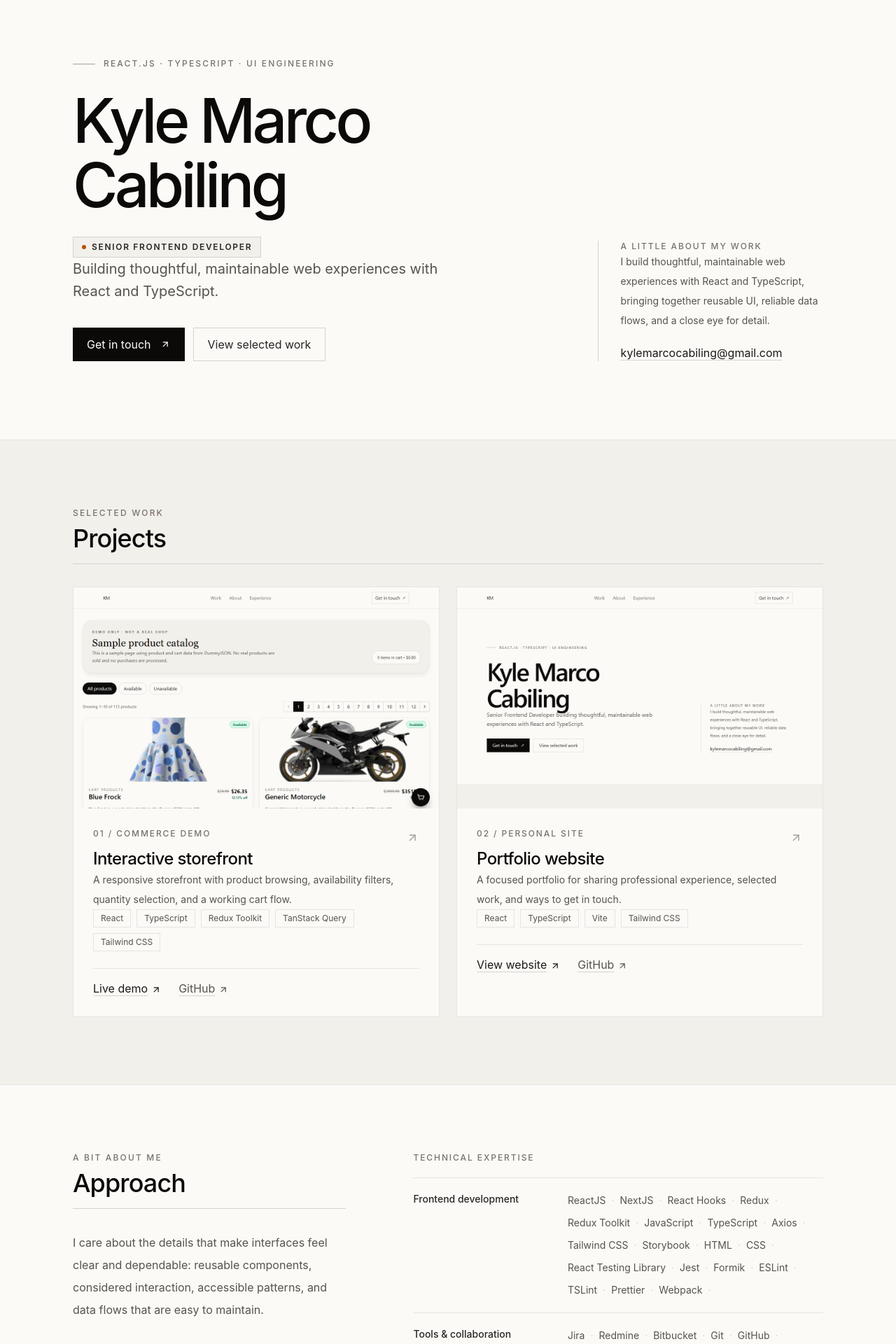
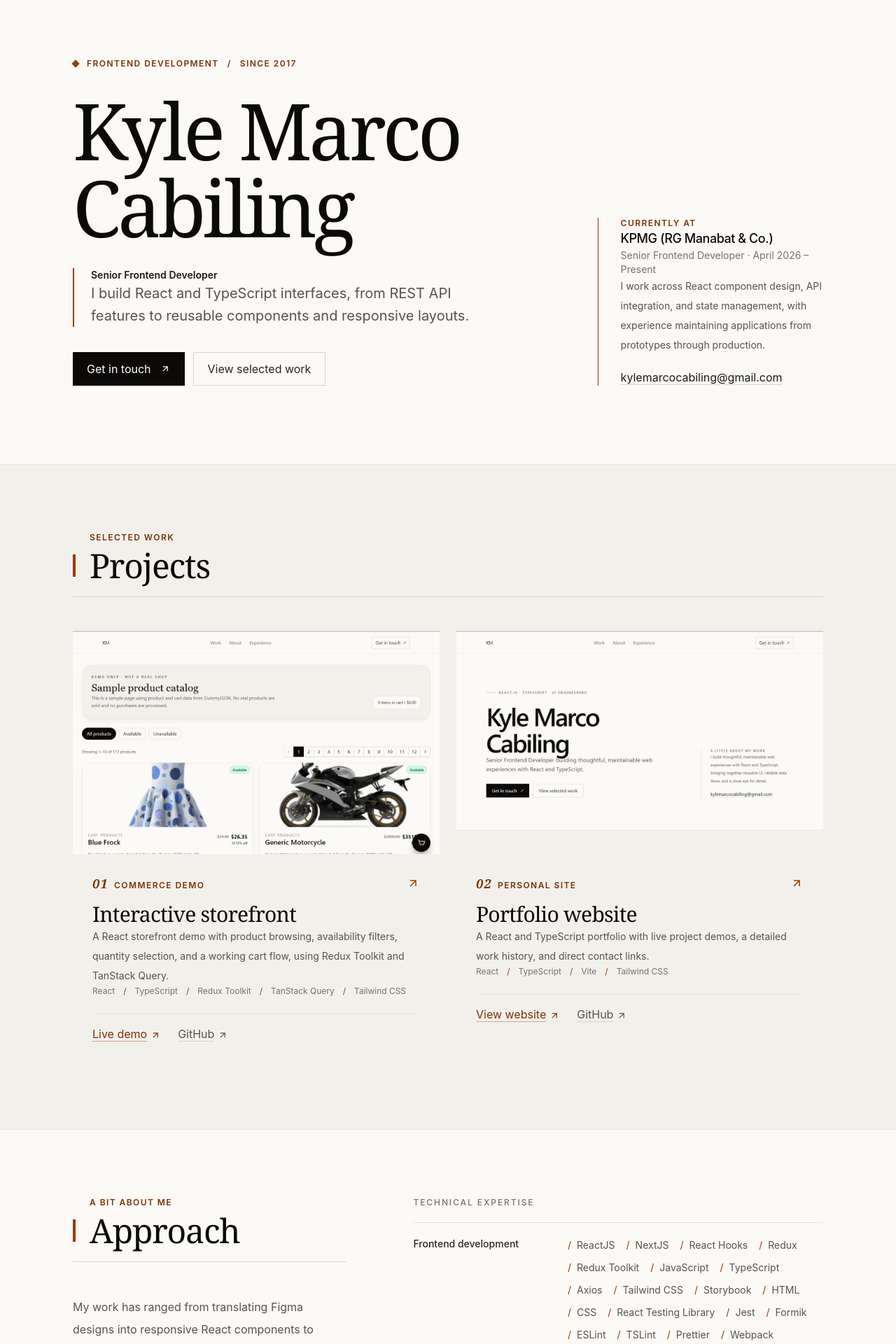
Before and after one commit to KyleMarco/portfolio, a React (Vite) app: page / in a window 1280 px wide. Shown: the part 120-2040 px from the top of the page at 70% size. Built offline with nearby package versions, Linux system fonts and the light colour scheme.

Commit message:
updated UI

```diff
--- a/src/routes/HomePage.tsx
+++ b/src/routes/HomePage.tsx
@@ -11,12 +11,16 @@ import {
 
 function SectionHeading({ eyebrow, title, id }: { eyebrow: string; title: string; id?: string }) {
   return (
-    <div className="mb-8 flex items-end justify-between gap-4 border-b border-stone-300 pb-4">
+    <div className="mb-10 flex items-end gap-5 border-b border-stone-300 pb-5 sm:mb-12">
+      <span aria-hidden="true" className="mb-2 h-8 w-1 shrink-0 bg-amber-800" />
       <div>
-        <p className="mb-2 text-xs font-medium uppercase tracking-[0.18em] text-stone-500">
+        <p className="mb-2 text-xs font-semibold uppercase tracking-[0.12em] text-amber-900">
           {eyebrow}
         </p>
-        <h2 id={id} className="text-3xl font-medium tracking-tight text-stone-950 sm:text-4xl">
+        <h2
+          id={id}
+          className="font-serif text-4xl font-medium tracking-tight text-stone-950 sm:text-5xl"
+        >
           {title}
         </h2>
       </div>
@@ -32,25 +36,22 @@ export default function HomePage() {
         className="mx-auto grid max-w-6xl gap-12 px-5 pb-20 pt-16 sm:px-8 sm:pb-28 sm:pt-24 lg:grid-cols-[1.35fr_0.65fr] lg:items-end lg:gap-20 lg:px-10 lg:pt-32"
       >
         <div>
-          <p className="mb-7 flex items-center gap-3 text-xs font-medium uppercase tracking-[0.18em] text-stone-500">
-            <span aria-hidden="true" className="h-px w-8 bg-stone-400" />
-            {homePageContent.heroTechnologies}
+          <p className="mb-8 flex items-center gap-3 text-xs font-semibold uppercase tracking-[0.12em] text-amber-900">
+            <span aria-hidden="true" className="h-2 w-2 rotate-45 bg-amber-800" />
+            Frontend development <span aria-hidden="true">/</span> Since 2017
           </p>
           <h1
             id="hero-title"
             aria-label={`${profile.firstName} ${profile.lastName}`}
-            className="max-w-4xl text-5xl font-medium leading-[1.04] tracking-[-0.055em] text-stone-950 sm:text-7xl lg:text-[5.5rem]"
+            className="max-w-4xl font-serif text-6xl font-medium leading-[0.98] tracking-[-0.045em] text-stone-950 sm:text-8xl lg:text-[7rem]"
           >
             {profile.firstName}
             <br />
             {profile.lastName}
           </h1>
-          <div className="mt-7 max-w-2xl">
-            <p className="inline-flex items-center gap-2 border border-stone-300 bg-[#f2f0eb] px-3 py-1.5 text-xs font-semibold uppercase tracking-[0.14em] text-stone-800">
-              <span aria-hidden="true" className="h-1.5 w-1.5 rounded-full bg-amber-700" />
-              {profile.role}
-            </p>
-            <p className="mt-4 max-w-xl text-lg leading-8 text-stone-600 sm:text-xl">
+          <div className="mt-8 max-w-2xl border-l-2 border-amber-800 pl-5 sm:pl-6">
+            <p className="text-sm font-semibold text-stone-900">{profile.role}</p>
+            <p className="mt-2 max-w-xl text-lg leading-8 text-stone-600 sm:text-xl">
               {homePageContent.heroDescription}
             </p>
           </div>
@@ -60,7 +61,13 @@ export default function HomePage() {
               className="inline-flex min-h-12 items-center justify-center gap-3 bg-stone-950 px-5 text-sm font-medium text-white transition-colors hover:bg-stone-700 focus-visible:outline-2 focus-visible:outline-offset-4 focus-visible:outline-stone-950 motion-reduce:transition-none"
             >
               {homePageContent.heroContactLabel}
-              <svg aria-hidden="true" focusable="false" viewBox="0 0 20 20" fill="none" className="h-4 w-4">
+              <svg
+                aria-hidden="true"
+                focusable="false"
+                viewBox="0 0 20 20"
+                fill="none"
+                className="h-4 w-4"
+              >
                 <path d="M6 14 14 6M6 6h8v8" stroke="currentColor" strokeWidth="1.5" />
               </svg>
             </a>
@@ -72,9 +79,15 @@ export default function HomePage() {
             </a>
           </div>
         </div>
-        <aside className="border-t border-stone-300 pt-5 lg:justify-self-end lg:border-l lg:border-t-0 lg:pl-8 lg:pt-0">
-          <p className="text-xs font-medium uppercase tracking-[0.16em] text-stone-500">
-            {homePageContent.aboutWorkLabel}
+        <aside className="border-t border-stone-300 pt-5 lg:justify-self-end lg:border-l lg:border-t-0 lg:border-amber-800 lg:pl-8 lg:pt-0">
+          <p className="text-xs font-semibold uppercase tracking-[0.12em] text-amber-900">
+            Currently at
+          </p>
+          <p className="mt-3 text-lg font-medium tracking-tight text-stone-950">
+            {experiences[0].company}
+          </p>
+          <p className="mt-1 text-sm text-stone-500">
+            {experiences[0].role} <span aria-hidden="true">·</span> {experiences[0].dates}
           </p>
           <p className="mt-4 max-w-sm text-sm leading-7 text-stone-600">{profile.summary}</p>
           <a
@@ -97,7 +110,7 @@ export default function HomePage() {
             {projects.map((project, index) => (
               <article
                 key={project.title}
-                className="group overflow-hidden border border-stone-200 bg-[#fbfaf7] transition-colors hover:border-stone-400 motion-reduce:transition-none"
+                className="group overflow-hidden border-t-2 border-stone-300 bg-transparent transition-colors hover:border-amber-800 motion-reduce:transition-none"
               >
                 <img
                   src={`${import.meta.env.BASE_URL}${project.screenshot}`}
@@ -106,23 +119,30 @@ export default function HomePage() {
                   height={800}
                   loading="lazy"
                   decoding="async"
-                  className="aspect-[1.65] w-full object-cover object-top"
+                  className="aspect-[1.65] w-full bg-stone-200 object-cover object-top transition-transform duration-500 group-hover:scale-[1.015] motion-reduce:transition-none"
                 />
                 <div className="p-5 sm:p-7">
                   <div className="flex items-start justify-between gap-4">
                     <div>
-                      <p className="text-xs font-medium uppercase tracking-[0.16em] text-stone-500">
-                        0{index + 1}{homePageContent.projectNumberSeparator}{project.category}
+                      <p className="text-xs font-semibold uppercase tracking-[0.12em] text-amber-900">
+                        <span className="mr-2 font-serif text-lg italic">0{index + 1}</span>
+                        {project.category}
                       </p>
-                      <h3 className="mt-3 text-xl font-medium tracking-tight text-stone-950 sm:text-2xl">
+                      <h3 className="mt-3 font-serif text-2xl font-medium tracking-tight text-stone-950 sm:text-3xl">
                         {project.title}
                       </h3>
                     </div>
                     <span
                       aria-hidden="true"
-                      className="mt-1 text-lg text-stone-400 transition-transform group-hover:translate-x-1 group-hover:-translate-y-1 motion-reduce:transition-none"
+                      className="mt-1 text-lg text-amber-800 transition-transform group-hover:translate-x-1 group-hover:-translate-y-1 motion-reduce:transition-none"
                     >
-                      <svg aria-hidden="true" focusable="false" viewBox="0 0 20 20" fill="none" className="h-5 w-5">
+                      <svg
+                        aria-hidden="true"
+                        focusable="false"
+                        viewBox="0 0 20 20"
+                        fill="none"
+                        className="h-5 w-5"
+                      >
                         <path d="M6 14 14 6M6 6h8v8" stroke="currentColor" strokeWidth="1.5" />
                       </svg>
                     </span>
@@ -130,13 +150,15 @@ export default function HomePage() {
                   <p className="mt-3 text-sm leading-7 text-stone-600">{project.description}</p>
                   <ul
                     aria-label={`${project.title} technologies`}
-                    className="mt-5 flex flex-wrap gap-2"
+                    className="mt-5 flex flex-wrap gap-x-3 gap-y-1"
                   >
-                    {project.technologies.map((technology) => (
-                      <li
-                        key={technology}
-                        className="border border-stone-200 px-2.5 py-1 text-xs text-stone-600"
-                      >
+                    {project.technologies.map((technology, technologyIndex) => (
+                      <li key={technology} className="text-xs text-stone-500">
+                        {technologyIndex > 0 && (
+                          <span aria-hidden="true" className="mr-3 text-amber-800">
+                            /
+                          </span>
+                        )}
                         {technology}
                       </li>
                     ))}
@@ -144,10 +166,16 @@ export default function HomePage() {
                   <div className="mt-6 flex flex-wrap gap-x-6 gap-y-3 border-t border-stone-200 pt-4">
                     <Link
                       to={project.demoHref}
-                      className="text-sm font-medium text-stone-900 underline decoration-stone-300 underline-offset-4 transition-colors hover:decoration-stone-900 focus-visible:outline-2 focus-visible:outline-offset-4 focus-visible:outline-stone-950"
+                      className="text-sm font-semibold text-amber-900 underline decoration-amber-800/40 underline-offset-4 transition-colors hover:decoration-amber-900 focus-visible:outline-2 focus-visible:outline-offset-4 focus-visible:outline-stone-950"
                     >
                       {project.demoLabel}
-                      <svg aria-hidden="true" focusable="false" viewBox="0 0 20 20" fill="none" className="ml-1 inline-block h-4 w-4">
+                      <svg
+                        aria-hidden="true"
+                        focusable="false"
+                        viewBox="0 0 20 20"
+                        fill="none"
+                        className="ml-1 inline-block h-4 w-4"
+                      >
                         <path d="M6 14 14 6M6 6h8v8" stroke="currentColor" strokeWidth="1.5" />
                       </svg>
                     </Link>
@@ -158,7 +186,13 @@ export default function HomePage() {
                       className="text-sm font-medium text-stone-600 underline decoration-stone-300 underline-offset-4 transition-colors hover:text-stone-950 hover:decoration-stone-900 focus-visible:outline-2 focus-visible:outline-offset-4 focus-visible:outline-stone-950"
                     >
                       {homePageContent.projectLinkLabels.source}
-                      <svg aria-hidden="true" focusable="false" viewBox="0 0 20 20" fill="none" className="ml-1 inline-block h-4 w-4">
+                      <svg
+                        aria-hidden="true"
+                        focusable="false"
+                        viewBox="0 0 20 20"
+                        fill="none"
+                        className="ml-1 inline-block h-4 w-4"
+                      >
                         <path d="M6 14 14 6M6 6h8v8" stroke="currentColor" strokeWidth="1.5" />
                       </svg>
                     </a>
@@ -177,9 +211,7 @@ export default function HomePage() {
       >
         <div>
           <SectionHeading {...homePageContent.sectionHeadings.about} id="about-title" />
-          <p className="text-base leading-8 text-stone-600">
-            {homePageContent.aboutDescription}
-          </p>
+          <p className="text-base leading-8 text-stone-600">{homePageContent.aboutDescription}</p>
           <div className="mt-10 border-t border-stone-200 pt-5">
             <p className="text-xs font-medium uppercase tracking-[0.16em] text-stone-500">
               {homePageContent.educationLabel}
@@ -205,13 +237,13 @@ export default function HomePage() {
                 className="grid gap-3 py-5 sm:grid-cols-[minmax(10rem,0.7fr)_1.3fr] sm:gap-6"
               >
                 <h3 className="text-sm font-medium text-stone-800">{group.label}</h3>
-                <ul className="flex flex-wrap gap-x-2 gap-y-2">
+                <ul className="flex flex-wrap gap-x-4 gap-y-2">
                   {group.skills.map((skill) => (
                     <li key={skill} className="text-sm leading-6 text-stone-600">
+                      <span aria-hidden="true" className="mr-2 text-amber-800">
+                        /
+                      </span>
                       {skill}
-                      <span aria-hidden="true" className="ml-2 text-stone-300">
-                        {homePageContent.skillSeparator}
-                      </span>
                     </li>
                   ))}
                 </ul>
@@ -249,12 +281,14 @@ export default function HomePage() {
                   )}
                 </div>
                 <div>
-                  <ul className="space-y-2">
+                  <ul className="space-y-3 border-l border-stone-300 pl-5">
                     {experience.highlights.slice(0, 3).map((highlight) => (
-                      <li key={highlight} className="flex gap-3 text-sm leading-7 text-stone-600">
-                        <span aria-hidden="true" className="mt-3 h-1 w-1 shrink-0 rounded-full bg-stone-400">
-                        </span>
-                        <span>{highlight}</span>
+                      <li key={highlight} className="relative text-sm leading-7 text-stone-600">
+                        <span
+                          aria-hidden="true"
+                          className="absolute -left-[1.34rem] top-[0.8rem] h-1.5 w-1.5 rounded-full bg-amber-800"
+                        ></span>
+                        {highlight}
                       </li>
                     ))}
                   </ul>
@@ -278,7 +312,7 @@ export default function HomePage() {
             </p>
             <h2
               id="contact-title"
-              className="max-w-2xl text-4xl font-medium tracking-[-0.04em] text-stone-950 sm:text-6xl"
+              className="max-w-2xl font-serif text-5xl font-medium tracking-[-0.035em] text-stone-950 sm:text-7xl"
             >
               {homePageContent.contactHeading}
             </h2>
@@ -288,24 +322,30 @@ export default function HomePage() {
             className="inline-flex min-h-12 items-center justify-center gap-3 bg-stone-950 px-5 text-sm font-medium text-white transition-colors hover:bg-stone-700 focus-visible:outline-2 focus-visible:outline-offset-4 focus-visible:outline-stone-950 motion-reduce:transition-none"
           >
             {homePageContent.emailMeLabel}
-            <svg aria-hidden="true" focusable="false" viewBox="0 0 20 20" fill="none" className="h-4 w-4">
+            <svg
+              aria-hidden="true"
+              focusable="false"
+              viewBox="0 0 20 20"
+              fill="none"
+              className="h-4 w-4"
+            >
               <path d="M6 14 14 6M6 6h8v8" stroke="currentColor" strokeWidth="1.5" />
             </svg>
           </a>
         </div>
-        <div className="grid gap-4 py-6 sm:grid-cols-3">
+        <div className="grid gap-x-8 py-6 sm:grid-cols-3">
           {contactCards.map((card) => (
             <a
               key={card.label}
               href={card.href}
               target={card.href.startsWith('http') ? '_blank' : undefined}
               rel={card.href.startsWith('http') ? 'noreferrer' : undefined}
-              className="group border border-stone-200 p-4 transition-colors hover:border-stone-400 focus-visible:outline-2 focus-visible:outline-offset-4 focus-visible:outline-stone-950 motion-reduce:transition-none"
+              className="group border-b border-stone-300 py-4 transition-colors hover:border-amber-800 focus-visible:outline-2 focus-visible:outline-offset-4 focus-visible:outline-stone-950 motion-reduce:transition-none"
             >
               <span className="block text-xs font-medium uppercase tracking-[0.14em] text-stone-500">
                 {card.label}
               </span>
-              <span className="mt-2 block break-all text-sm font-medium text-stone-800 group-hover:text-stone-950">
+              <span className="mt-2 block break-all text-base font-medium text-stone-800 group-hover:text-amber-900">
                 {card.value}
               </span>
             </a>
@@ -325,14 +365,21 @@ export default function HomePage() {
       <footer className="border-t border-stone-200">
         <div className="mx-auto flex max-w-6xl flex-col gap-2 px-5 py-6 text-xs text-stone-500 sm:flex-row sm:items-center sm:justify-between sm:px-8 lg:px-10">
           <span>
-            {profile.firstName} {profile.lastName} {homePageContent.footerSeparator} {profile.footerRole}
+            {profile.firstName} {profile.lastName} {homePageContent.footerSeparator}{' '}
+            {profile.footerRole}
           </span>
           <a
             href="#top"
             className="w-fit font-medium text-stone-700 underline decoration-stone-300 underline-offset-4 hover:decoration-stone-900 focus-visible:outline-2 focus-visible:outline-offset-4 focus-visible:outline-stone-950"
           >
             {homePageContent.backToTopLabel}
-            <svg aria-hidden="true" focusable="false" viewBox="0 0 20 20" fill="none" className="ml-1 inline-block h-4 w-4">
+            <svg
+              aria-hidden="true"
+              focusable="false"
+              viewBox="0 0 20 20"
+              fill="none"
+              className="ml-1 inline-block h-4 w-4"
+            >
               <path d="M10 15V5m0 0L6 9m4-4 4 4" stroke="currentColor" strokeWidth="1.5" />
             </svg>
           </a>
--- a/src/routes/homePageData.ts
+++ b/src/routes/homePageData.ts
@@ -1,6 +1,7 @@
 export const homePageContent = {
   heroTechnologies: 'React.js · TypeScript · UI Engineering',
-  heroDescription: 'Building thoughtful, maintainable web experiences with React and TypeScript.',
+  heroDescription:
+    'I build React and TypeScript interfaces, from REST API features to reusable components and responsive layouts.',
   heroContactLabel: 'Get in touch',
   projectsLinkLabel: 'View selected work',
   aboutWorkLabel: 'A little about my work',
@@ -10,7 +11,7 @@ export const homePageContent = {
     experience: { eyebrow: 'Where I’ve worked', title: 'Experience' },
   },
   aboutDescription:
-    'I care about the details that make interfaces feel clear and dependable: reusable components, considered interaction, accessible patterns, and data flows that are easy to maintain.',
+    'My work has ranged from translating Figma designs into responsive React components to integrating REST APIs for user management and tender requests.',
   educationLabel: 'Education',
   expertiseLabel: 'Technical expertise',
   contactLabel: 'Contact',
--- a/src/routes/portfolioData.ts
+++ b/src/routes/portfolioData.ts
@@ -3,7 +3,7 @@ export const profile = {
   lastName: 'Cabiling',
   role: 'Senior Frontend Developer',
   summary:
-    'I build thoughtful, maintainable web experiences with React and TypeScript, bringing together reusable UI, reliable data flows, and a close eye for detail.',
+    'I work across React component design, API integration, and state management, with experience maintaining applications from prototypes through production.',
   monogramPrimary: 'KM',
   monogramAccent: 'C',
   tagline: 'UI with intention',
@@ -16,7 +16,7 @@ export const projects = [
     title: 'Interactive storefront',
     category: 'Commerce demo',
     description:
-      'A responsive storefront with product browsing, availability filters, quantity selection, and a working cart flow.',
+      'A React storefront demo with product browsing, availability filters, quantity selection, and a working cart flow, using Redux Toolkit and TanStack Query.',
     technologies: ['React', 'TypeScript', 'Redux Toolkit', 'TanStack Query', 'Tailwind CSS'],
     screenshot: 'images/storefront-demo.png',
     screenshotAlt: 'Screenshot of the interactive storefront demo',
@@ -28,7 +28,7 @@ export const projects = [
     title: 'Portfolio website',
     category: 'Personal site',
     description:
-      'A focused portfolio for sharing professional experience, selected work, and ways to get in touch.',
+      'A React and TypeScript portfolio with live project demos, a detailed work history, and direct contact links.',
     technologies: ['React', 'TypeScript', 'Vite', 'Tailwind CSS'],
     screenshot: 'images/portfolio-home.png',
     screenshotAlt: 'Screenshot of the portfolio website',
```
Also changed, not shown: 1 other file (tests, documents, lock files or other folders).
